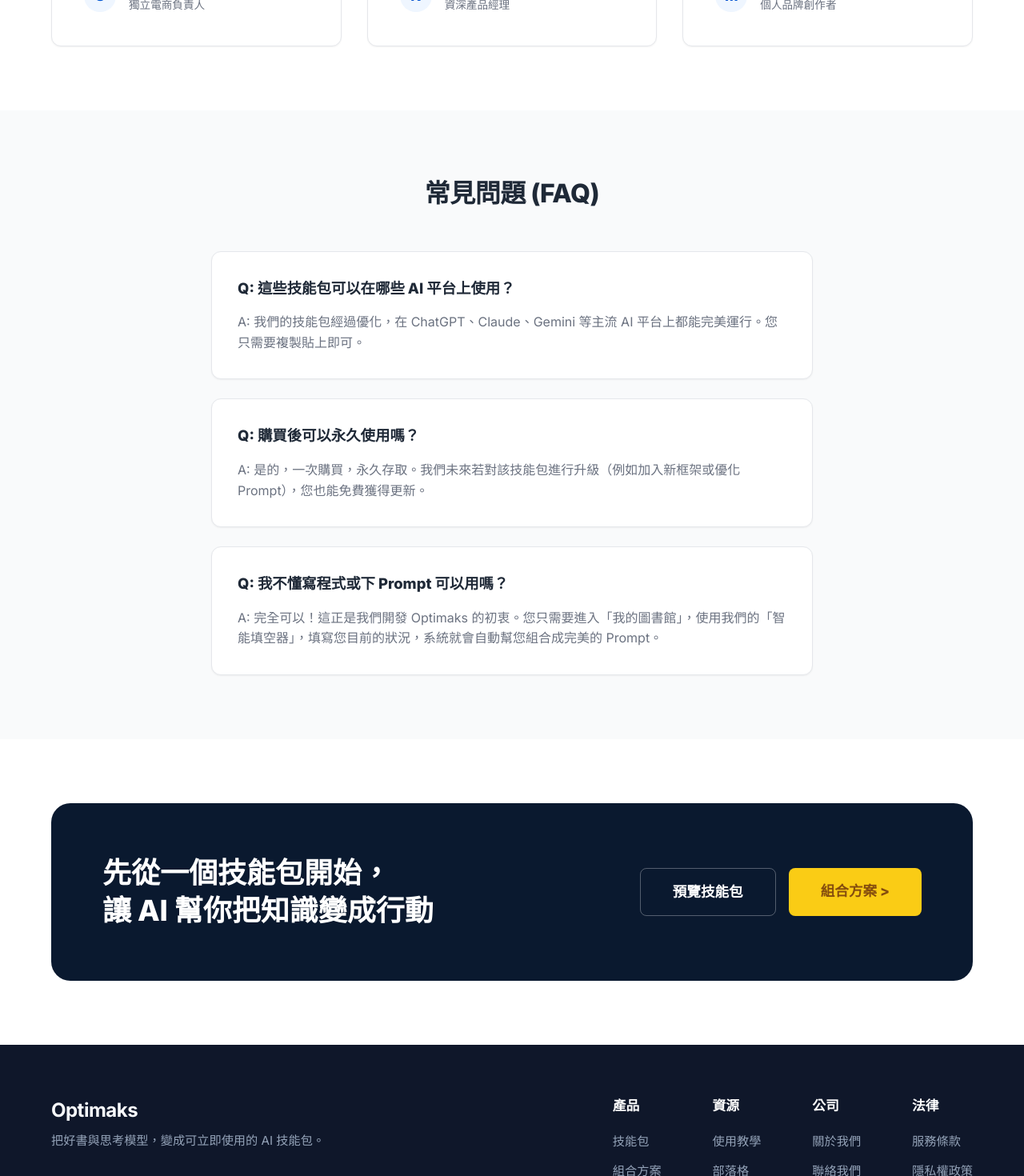
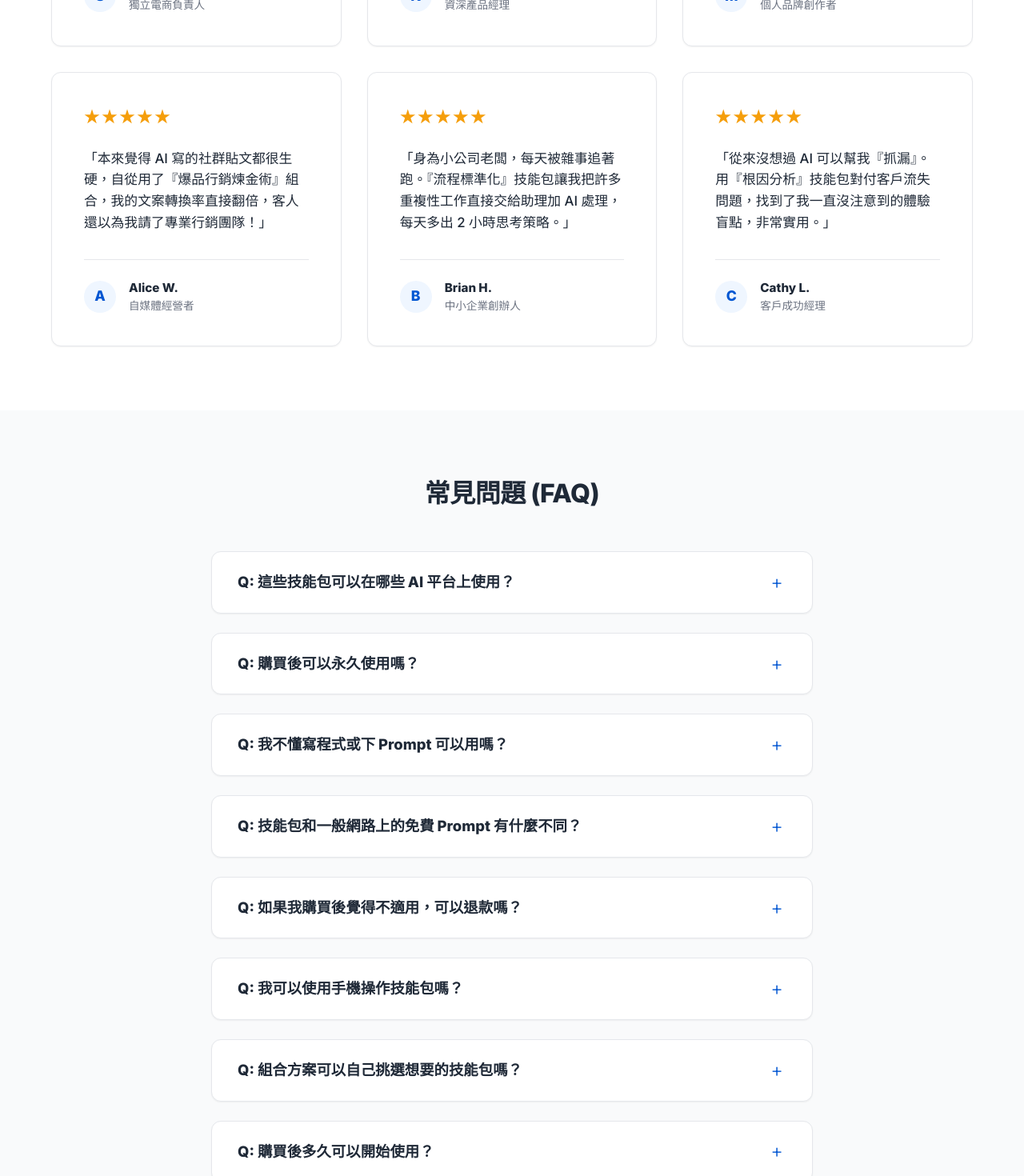
Before and after one commit to optimakspaul/skill_marketplace, a Next.js app: page / in a window 1280 px wide. Shown: the part 5500-6970 px from the top of the page at 80% size. Built offline with nearby package versions, Linux system fonts and the light colour scheme; no server answers.

Commit message:
feat: enhance FAQ and Testimonials sections with interactive accordion and mobile scrolling

```diff
--- a/src/app/page.module.css
+++ b/src/app/page.module.css
@@ -522,11 +522,10 @@
 }
 
 @media (max-width: 640px) {
-  .testiGrid3 { grid-template-columns: 1fr; }
   .cRow { flex-wrap: wrap; justify-content: center; }
 
-  /* CRITICAL: Keep horizontal scroll for 四大支線 intact! */
-  .grid4 {
+  /* Horizontal scroll for Skill Packs & Testimonials on Mobile */
+  .grid4, .testiGrid3 {
     display: flex;
     overflow-x: auto;
     scroll-snap-type: x mandatory;
@@ -538,11 +537,11 @@
     padding-right: 1rem;
   }
 
-  .grid4::-webkit-scrollbar {
+  .grid4::-webkit-scrollbar, .testiGrid3::-webkit-scrollbar {
     display: none;
   }
 
-  .grid4 > div {
+  .grid4 > div, .testiGrid3 > div {
     flex: 0 0 85%;
     scroll-snap-align: center;
   }
--- a/src/app/page.tsx
+++ b/src/app/page.tsx
@@ -5,6 +5,7 @@ import SkillPackCard from '@/components/ui/SkillPackCard';
 import BundleCard from '@/components/ui/BundleCard';
 import FormulaBundleCard from '@/components/ui/FormulaBundleCard';
 import AddToCartButton from '@/components/ui/AddToCartButton';
+import FAQAccordion from '@/components/ui/FAQAccordion';
 import styles from './page.module.css';
 
 export default function Home() {
@@ -259,6 +260,39 @@ export default function Home() {
                      </div>
                   </div>
                </div>
+               <div className={styles.tCardReal}>
+                  <div className={styles.tStars}>★★★★★</div>
+                  <p className={styles.tDescReal}>「本來覺得 AI 寫的社群貼文都很生硬，自從用了『爆品行銷煉金術』組合，我的文案轉換率直接翻倍，客人還以為我請了專業行銷團隊！」</p>
+                  <div className={styles.tAuthorBox}>
+                     <div className={styles.tAvatar}>A</div>
+                     <div className={styles.tAuthorInfo}>
+                        <div className={styles.tName}>Alice W.</div>
+                        <div className={styles.tRole}>自媒體經營者</div>
+                     </div>
+                  </div>
+               </div>
+               <div className={styles.tCardReal}>
+                  <div className={styles.tStars}>★★★★★</div>
+                  <p className={styles.tDescReal}>「身為小公司老闆，每天被雜事追著跑。『流程標準化』技能包讓我把許多重複性工作直接交給助理加 AI 處理，每天多出 2 小時思考策略。」</p>
+                  <div className={styles.tAuthorBox}>
+                     <div className={styles.tAvatar}>B</div>
+                     <div className={styles.tAuthorInfo}>
+                        <div className={styles.tName}>Brian H.</div>
+                        <div className={styles.tRole}>中小企業創辦人</div>
+                     </div>
+                  </div>
+               </div>
+               <div className={styles.tCardReal}>
+                  <div className={styles.tStars}>★★★★★</div>
+                  <p className={styles.tDescReal}>「從來沒想過 AI 可以幫我『抓漏』。用『根因分析』技能包對付客戶流失問題，找到了我一直沒注意到的體驗盲點，非常實用。」</p>
+                  <div className={styles.tAuthorBox}>
+                     <div className={styles.tAvatar}>C</div>
+                     <div className={styles.tAuthorInfo}>
+                        <div className={styles.tName}>Cathy L.</div>
+                        <div className={styles.tRole}>客戶成功經理</div>
+                     </div>
+                  </div>
+               </div>
             </div>
          </div>
       </section>
@@ -267,20 +301,7 @@ export default function Home() {
       <section className={`${styles.section} ${styles.bgSubtle}`}>
          <div className="container" style={{maxWidth: '800px'}}>
             <h2 className={styles.sectionTitle} style={{textAlign: 'center', marginBottom: '3rem'}}>常見問題 (FAQ)</h2>
-            <div className={styles.faqList}>
-               <div className={styles.faqItem}>
-                  <h3 className={styles.faqQ}>Q: 這些技能包可以在哪些 AI 平台上使用？</h3>
-                  <p className={styles.faqA}>A: 我們的技能包經過優化，在 ChatGPT、Claude、Gemini 等主流 AI 平台上都能完美運行。您只需要複製貼上即可。</p>
-               </div>
-               <div className={styles.faqItem}>
-                  <h3 className={styles.faqQ}>Q: 購買後可以永久使用嗎？</h3>
-                  <p className={styles.faqA}>A: 是的，一次購買，永久存取。我們未來若對該技能包進行升級（例如加入新框架或優化 Prompt），您也能免費獲得更新。</p>
-               </div>
-               <div className={styles.faqItem}>
-                  <h3 className={styles.faqQ}>Q: 我不懂寫程式或下 Prompt 可以用嗎？</h3>
-                  <p className={styles.faqA}>A: 完全可以！這正是我們開發 Optimaks 的初衷。您只需要進入「我的圖書館」，使用我們的「智能填空器」，填寫您目前的狀況，系統就會自動幫您組合成完美的 Prompt。</p>
-               </div>
-            </div>
+            <FAQAccordion />
          </div>
       </section>
 
--- /dev/null
+++ b/src/components/ui/FAQAccordion.module.css
@@ -0,0 +1,82 @@
+.faqList {
+  display: flex;
+  flex-direction: column;
+  gap: 1.5rem;
+  margin: 0 auto;
+}
+
+.faqItem {
+  background: white;
+  border: 1px solid var(--border-color);
+  border-radius: 12px;
+  box-shadow: var(--shadow-sm);
+  overflow: hidden;
+  transition: all 0.2s ease;
+  cursor: pointer;
+}
+
+.faqItem:hover {
+  border-color: var(--primary-color);
+}
+
+.faqItemOpen {
+  border-color: var(--primary-color);
+  box-shadow: var(--shadow-md);
+}
+
+.faqHeader {
+  display: flex;
+  justify-content: space-between;
+  align-items: center;
+  padding: 1.5rem 2rem;
+  background: transparent;
+}
+
+.faqQ {
+  font-size: 1.15rem;
+  font-weight: 800;
+  color: var(--text-main);
+  margin: 0;
+  padding-right: 1rem;
+}
+
+.faqIcon {
+  font-size: 1.5rem;
+  color: var(--primary-color);
+  font-weight: 300;
+  display: flex;
+  align-items: center;
+  justify-content: center;
+  width: 24px;
+  height: 24px;
+}
+
+.faqBody {
+  overflow: hidden;
+  transition: all 0.3s ease-in-out;
+}
+
+.faqInner {
+  padding: 0 2rem 1.5rem 2rem;
+}
+
+.faqA {
+  font-size: 1rem;
+  color: var(--text-muted);
+  line-height: 1.6;
+  margin: 0;
+  padding-top: 1rem;
+  border-top: 1px dashed var(--border-color);
+}
+
+@media (max-width: 640px) {
+  .faqHeader {
+    padding: 1.25rem 1.5rem;
+  }
+  .faqInner {
+    padding: 0 1.5rem 1.25rem 1.5rem;
+  }
+  .faqQ {
+    font-size: 1.05rem;
+  }
+}
--- /dev/null
+++ b/src/components/ui/FAQAccordion.tsx
@@ -0,0 +1,83 @@
+'use client';
+
+import { useState } from 'react';
+import styles from './FAQAccordion.module.css';
+
+const faqs = [
+  {
+    q: "這些技能包可以在哪些 AI 平台上使用？",
+    a: "我們的技能包經過優化，在 ChatGPT、Claude、Gemini 等主流 AI 平台上都能完美運行。您只需要複製貼上即可。"
+  },
+  {
+    q: "購買後可以永久使用嗎？",
+    a: "是的，一次購買，永久存取。我們未來若對該技能包進行升級（例如加入新框架或優化 Prompt），您也能免費獲得更新。"
+  },
+  {
+    q: "我不懂寫程式或下 Prompt 可以用嗎？",
+    a: "完全可以！這正是我們開發 Optimaks 的初衷。您只需要進入「我的圖書館」，使用我們的「智能填空器」，填寫您目前的狀況，系統就會自動幫您組合成完美的 Prompt。"
+  },
+  {
+    q: "技能包和一般網路上的免費 Prompt 有什麼不同？",
+    a: "免費 Prompt 通常只提供單一點的對話引導，而我們的技能包是將知名商業書籍或專家框架，轉化為一整套「工作流系統」。它不僅能幫助您提問，更能引導您進行深度思考與策略規劃。"
+  },
+  {
+    q: "如果我購買後覺得不適用，可以退款嗎？",
+    a: "我們提供 7 天無條件退款保證。如果您覺得技能包無法幫助到您的工作，只需透過客服信箱聯繫我們，我們將全額退費。"
+  },
+  {
+    q: "我可以使用手機操作技能包嗎？",
+    a: "沒問題！只要您的手機可以開啟瀏覽器或 AI 官方 App（如 ChatGPT App），就能無縫複製並執行這些技能包指令。"
+  },
+  {
+    q: "組合方案可以自己挑選想要的技能包嗎？",
+    a: "可以的，我們的「5 個技能包組合」可以讓您在全站自由挑選任 5 款技能包，結帳時系統會自動套用組合優惠價。"
+  },
+  {
+    q: "購買後多久可以開始使用？",
+    a: "付款完成後，系統會自動開通您的權限。您可以立即登入「我的圖書館」查看並開始使用您購買的所有技能包。"
+  },
+  {
+    q: "你們會提供發票或收據嗎？",
+    a: "會的，我們在您完成付款後，會將電子收據（Receipt）發送到您註冊的電子郵件信箱。如果您需要報帳用的統一編號，請在結帳頁面填寫相關資訊。"
+  },
+  {
+    q: "如果我有操作上的問題，可以找誰協助？",
+    a: "您可以隨時透過網站右下角的客服按鈕，或是寄信至我們的支援信箱。我們的工作團隊會在 24 小時內協助您解決問題。"
+  }
+];
+
+export default function FAQAccordion() {
+  const [openIndex, setOpenIndex] = useState<number | null>(null);
+
+  const toggleOpen = (index: number) => {
+    setOpenIndex(openIndex === index ? null : index);
+  };
+
+  return (
+    <div className={styles.faqList}>
+      {faqs.map((faq, index) => {
+        const isOpen = openIndex === index;
+        return (
+          <div
+            key={index}
+            className={`${styles.faqItem} ${isOpen ? styles.faqItemOpen : ''}`}
+            onClick={() => toggleOpen(index)}
+          >
+            <div className={styles.faqHeader}>
+              <h3 className={styles.faqQ}>Q: {faq.q}</h3>
+              <span className={styles.faqIcon}>{isOpen ? '−' : '+'}</span>
+            </div>
+            <div
+              className={styles.faqBody}
+              style={{ maxHeight: isOpen ? '500px' : '0', opacity: isOpen ? 1 : 0 }}
+            >
+              <div className={styles.faqInner}>
+                <p className={styles.faqA}>A: {faq.a}</p>
+              </div>
+            </div>
+          </div>
+        );
+      })}
+    </div>
+  );
+}
```
